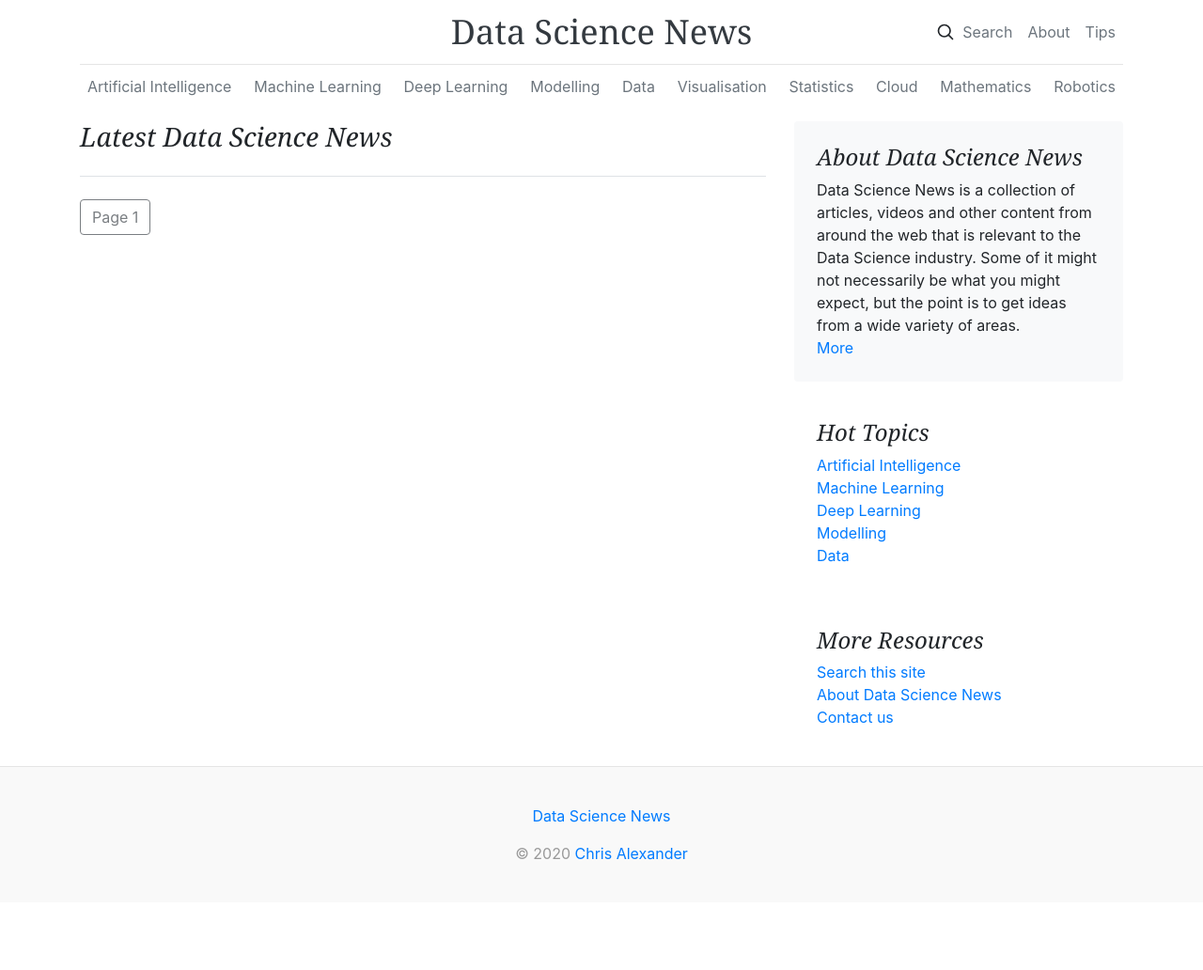
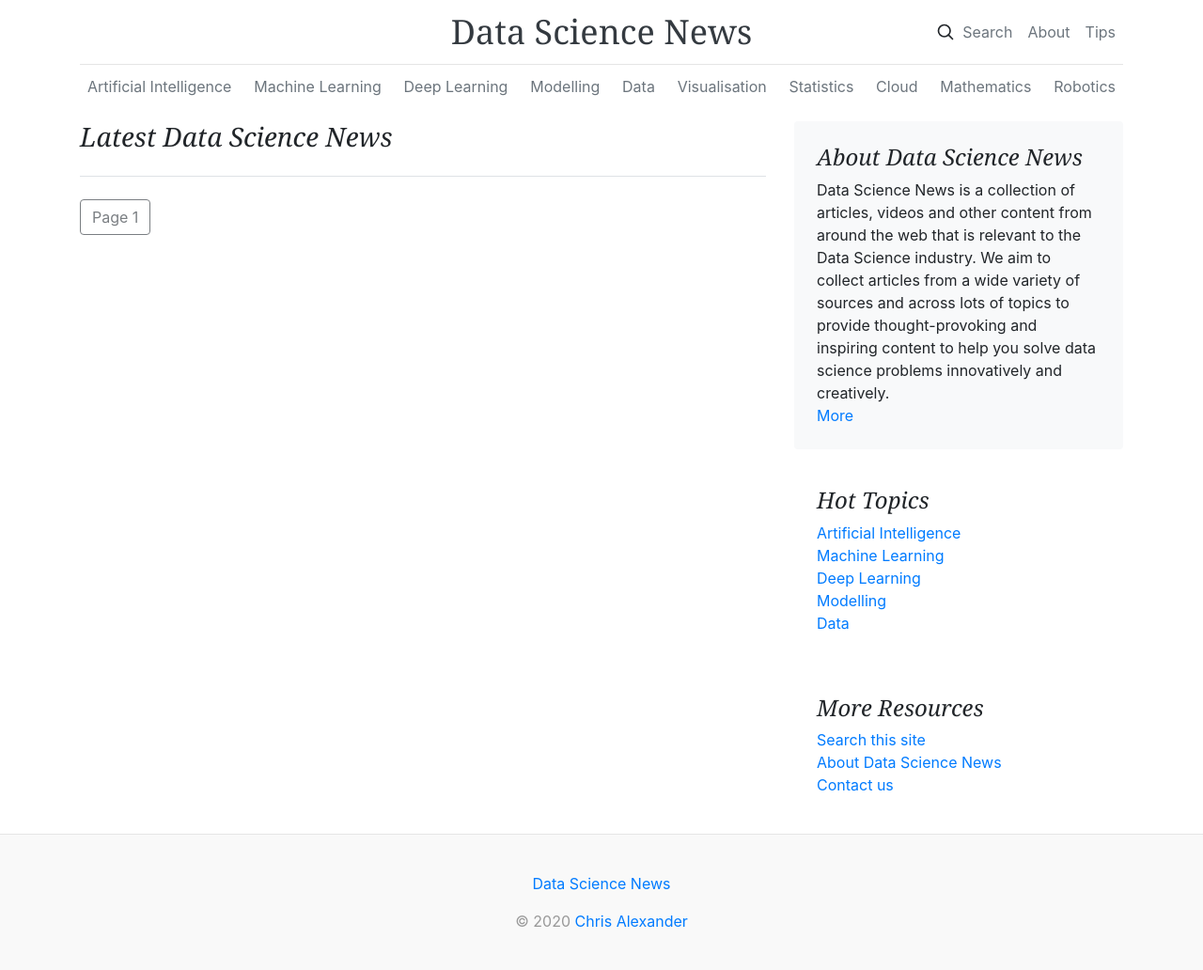
Before and after one commit to datasciencenews/datasciencenews.github.io, a Jekyll site: the page built from index.html, in a window 1280 px wide. Shown: the whole page at 94% size. Built offline with Jekyll 4.4.1, drawn with Linux system fonts in a browser that asks for light colours; some web fonts are replaced; the list of posts is cut into pages by our own code; before the commit the page ends 960 px from its top, so only the background shows below that.

Commit message:
Fix blurb

```diff
--- a/_config.yml
+++ b/_config.yml
@@ -5,7 +5,7 @@ paginate_path: "/page/:num/"
 plugins: [jekyll-paginate]
 name: Data Science News
 short_blurb: All the latest news, information, videos and articles in the wide world of Data Science.
-long_blurb: Data Science News is a collection of articles, videos and other content from around the web that is relevant to the Data Science industry. Some of it might not necessarily be what you might expect, but the point is to get ideas from a wide variety of areas.
+long_blurb: Data Science News is a collection of articles, videos and other content from around the web that is relevant to the Data Science industry. We aim to collect articles from a wide variety of sources and across lots of topics to provide thought-provoking and inspiring content to help you solve data science problems innovatively and creatively.
 contact: If you'd like to share a story, advertise, appear on a podcast, or otherwise get in touch, please email
 email: dsn@chris-alexander.co.uk
 author: Chris Alexander
```
